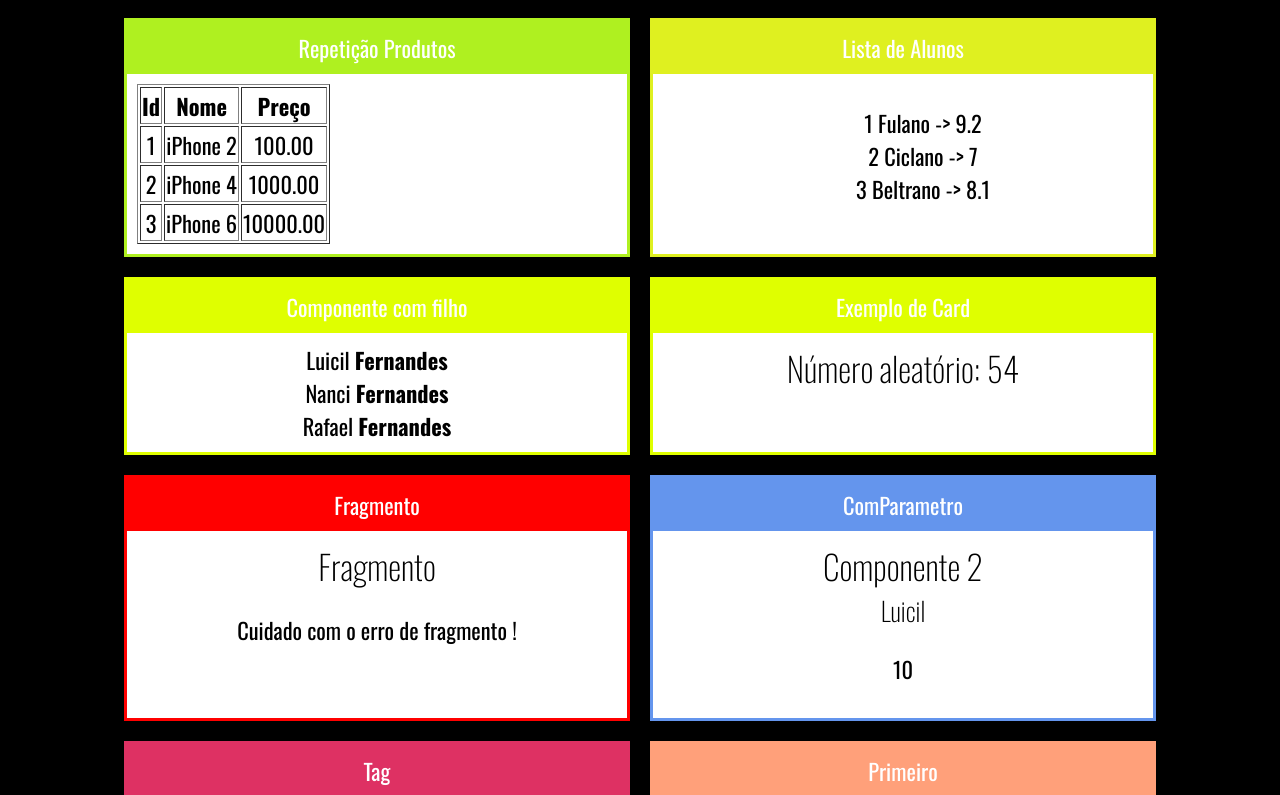
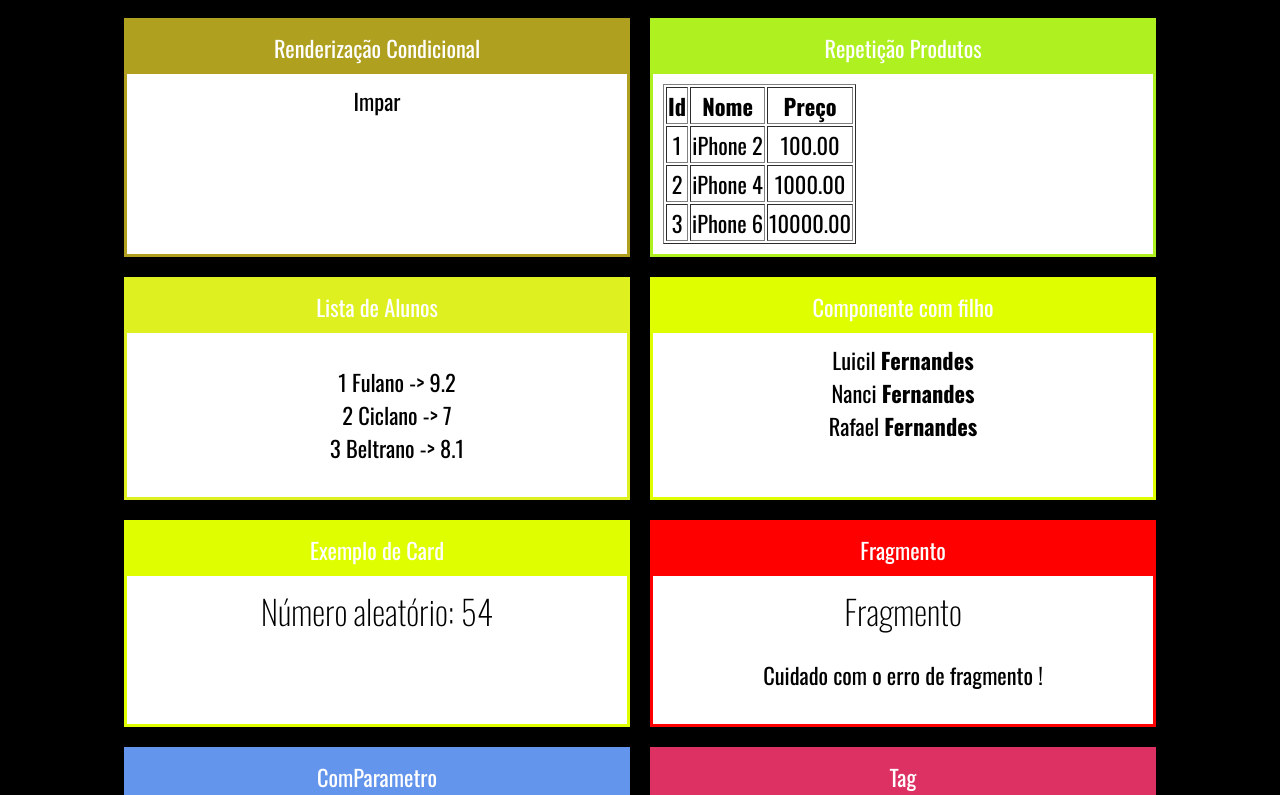
Before and after one commit to luicil/fundamentos-react, a React (Create React App) app: page / in a window 1280 px wide. Shown: the top 795 px of the page. Built offline with nearby package versions, Linux system fonts and the light colour scheme.

Commit message:
Renderização Condicional

```diff
--- a/src/app.jsx
+++ b/src/app.jsx
@@ -12,6 +12,7 @@
 import FamiliaMembro from './components/basics/familiaMembro'
 import ListaAlunos from './components/repeticao/listaAlunos'
 import TabelaProdutos from './components/repeticao/tabelaProdutos'
+import ParOuImpar from './components/condicional/ParOuImpar'
 
 const tag = <strong>Olá React</strong>
 
@@ -21,7 +22,12 @@
 
         <div className="Cards" >
 
-        <Card titulo="Repetição Produtos" color="#AFF020" >
+        <Card titulo="Renderização Condicional" color="#AFA020" >
+                <ParOuImpar numero = {21} />
+            </Card>
+
+
+            <Card titulo="Repetição Produtos" color="#AFF020" >
                 <TabelaProdutos></TabelaProdutos>
             </Card>
 
--- /dev/null
+++ b/src/components/condicional/ParOuImpar.jsx
@@ -0,0 +1,13 @@
+import React from 'react'
+
+// eslint-disable-next-line import/no-anonymous-default-export
+export default props =>{
+
+    var isPar = props.numero % 2 === 0
+
+    return (
+        <div>
+            { isPar ? <span>Par</span> : <span>Impar</span> }
+        </div>
+    )
+}
```
